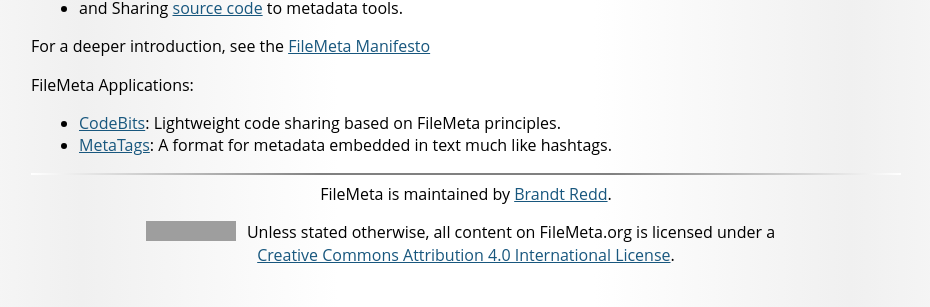
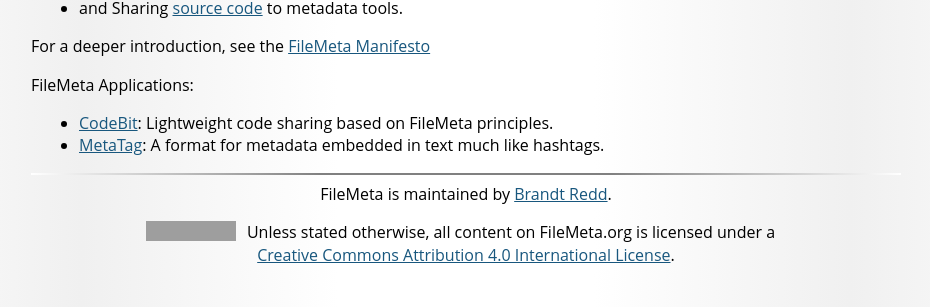
Before and after one commit to FileMeta/filemeta.github.io, a Jekyll site: the page built from index.md, in a window 1280 px wide, cut to the strip 478-785 px from the top of the page. Shown: the whole strip, without its empty margins (174-1104 px from the left). Built offline with Jekyll 4.4.1, drawn with Linux system fonts in a browser that asks for light colours; some web fonts are replaced; grey boxes are pictures that could not be loaded.

Commit message:
Correct link from homepage and cleanup text

```diff
--- a/index.md
+++ b/index.md
@@ -20,5 +20,5 @@
 
 FileMeta Applications:
 
-* [CodeBits](/CodeBit.html): Lightweight code sharing based on FileMeta principles.
-* [MetaTags](/MetaTags.html): A format for metadata embedded in text much like hashtags.
+* [CodeBit](/CodeBit.html): Lightweight code sharing based on FileMeta principles.
+* [MetaTag](/MetaTag.html): A format for metadata embedded in text much like hashtags.
```
Also changed, not shown: MetaTag.md (+3 -1 lines).
